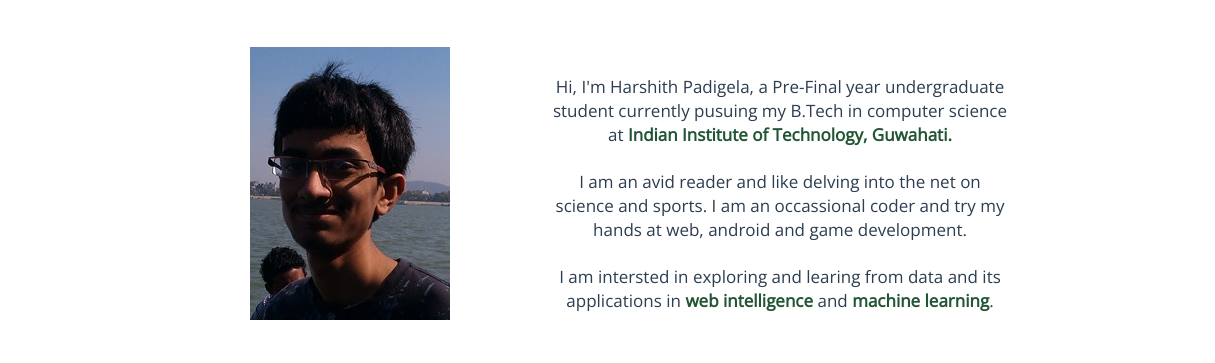
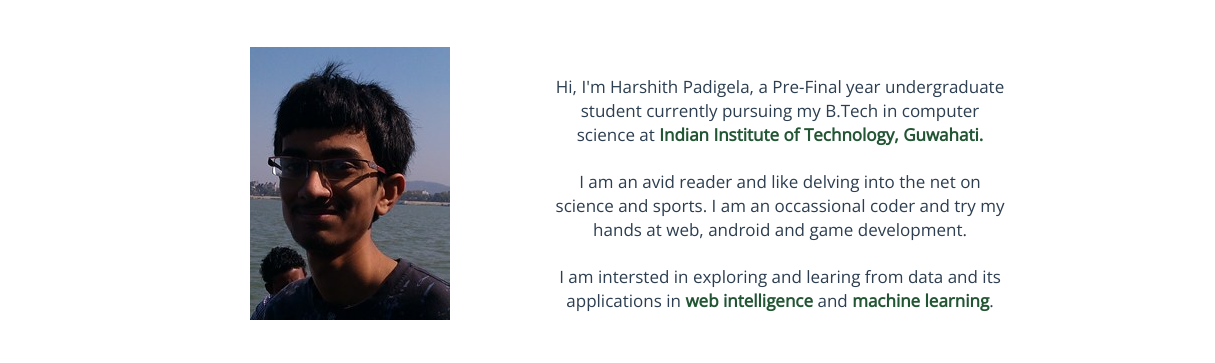
Before and after one commit to harshith2794/harshith2794.github.io, a plain HTML site: page index.html in a window 1280 px wide. Both pictures are taken after a click on the element 92 px from the left and 455 px from the top of the page. Shown: the part 292-655 px from the top of the page, 0-1215 px from the left. Drawn offline with nearby package versions, Linux system fonts and the light colour scheme.

Commit message:
Update index.html

```diff
--- a/index.html
+++ b/index.html
@@ -218,7 +218,7 @@ margin-top: 10px;
                    <span id="pdesc">
                    <br>
                    <p>
-                      Hi, I'm Harshith Padigela, a Pre-Final year undergraduate student currently pusuing my B.Tech in computer science at
+                      Hi, I'm Harshith Padigela, a Pre-Final year undergraduate student currently pursuing my B.Tech in computer science at
                       <strong><a href="www.iitg.ernet.in">Indian Institute of Technology, Guwahati.</a></strong>
                       <br><br>
 
```
